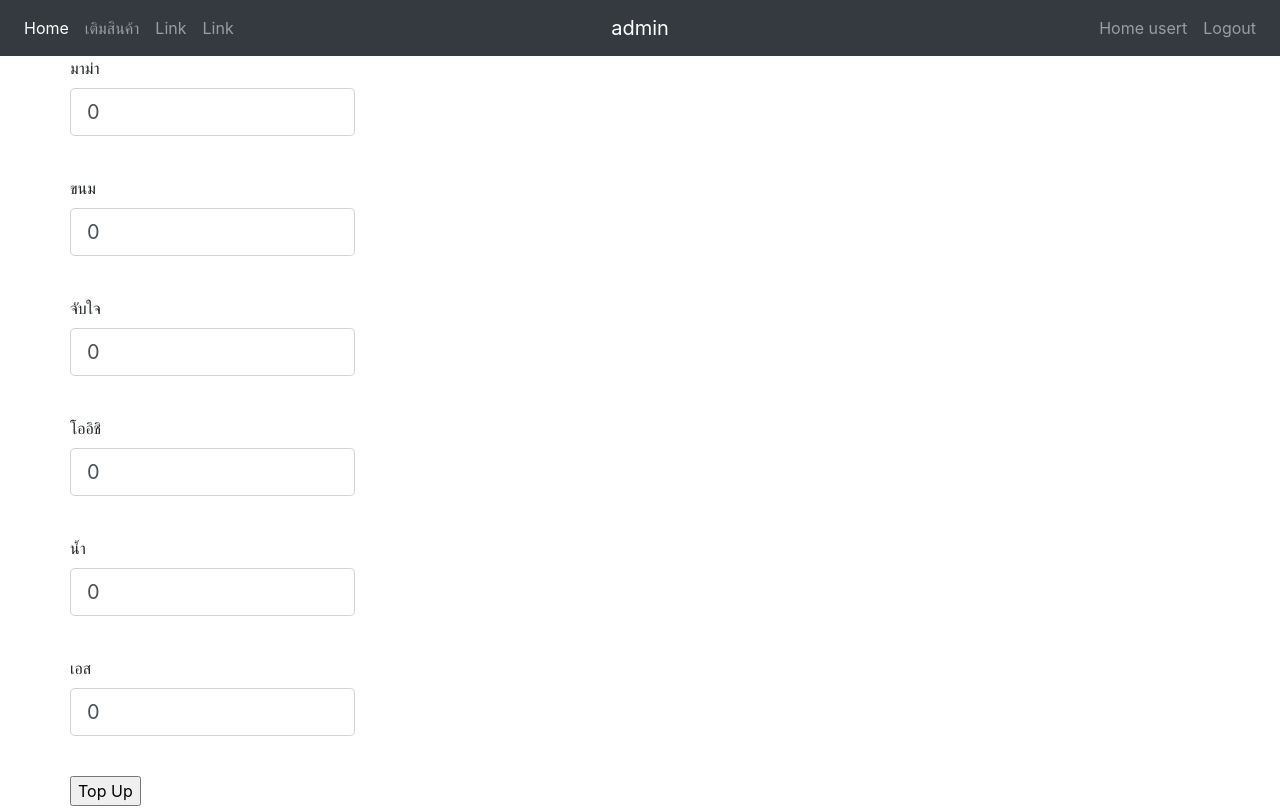
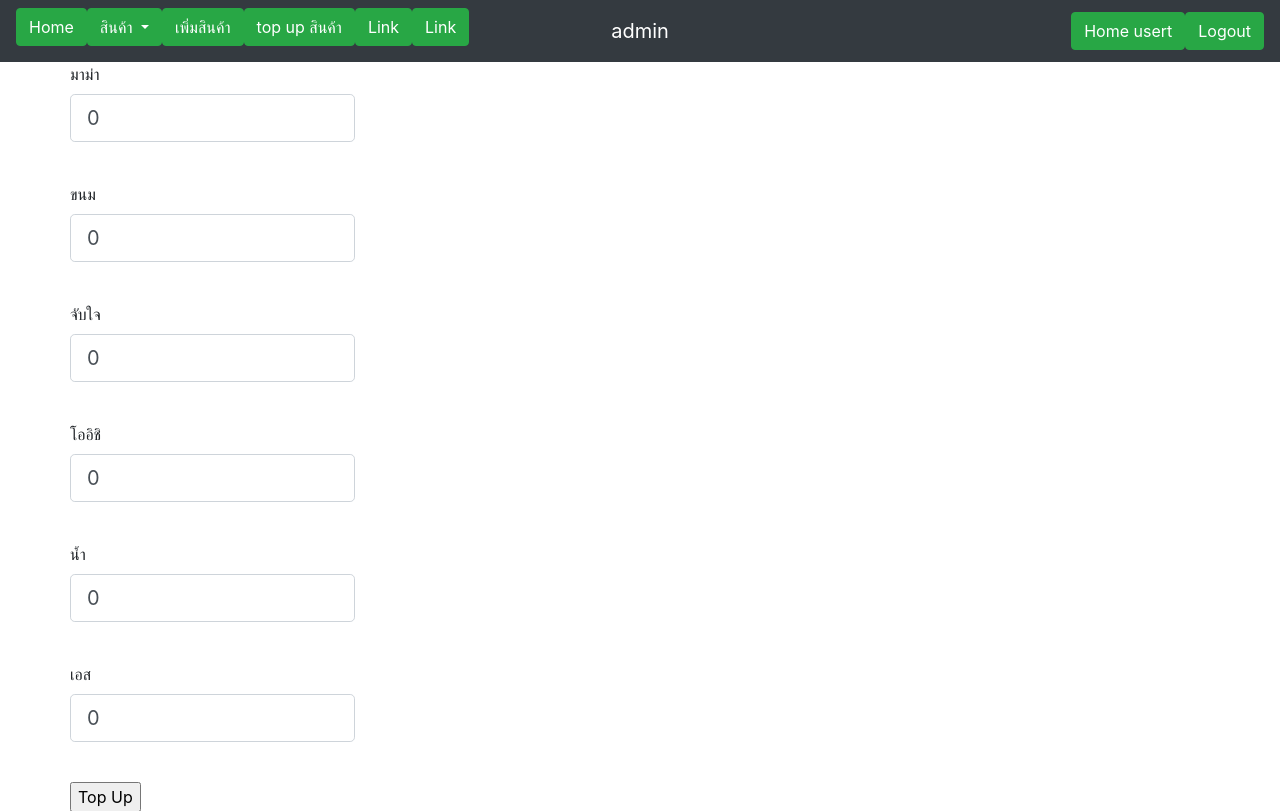
Before and after one commit to iryudragon01/shop, a Django app: page /stock/topup/ in a window 1280 px wide. Shown: the top 811 px of the page. Run offline with Django 3.2, Linux system fonts and the light colour scheme; a user stored in the database is signed in; data comes from the database, SQL or seed files in the repository; both versions use the stored data as it was after the commit; some libraries are stand-ins or nearby versions.

Commit message:
new branch

```diff
--- a/stock/templates/stock/Item/list.html
+++ b/stock/templates/stock/Item/list.html
@@ -4,7 +4,7 @@
     <tr>
         <th>name</th><th>price</th><th>type</th><th></th>
     </tr>
-{% for item in objects %}
+{% for item in items %}
     <tr><th>{{item.name}}</th>
         <th>{{item.price}}</th>
         <th>
--- a/stock/templates/stock/layout.html
+++ b/stock/templates/stock/layout.html
@@ -25,17 +25,21 @@
     <div class="navbar-collapse collapse w-100 order-1 order-md-0 dual-collapse2">
         <ul class="navbar-nav mr-auto">
             <li class="nav-item active">
-                <a class="nav-link" href="{% url 'stock:index' %}">Home</a>
+                <a class="btn btn-success" href="{% url 'stock:index' %}">Home</a>
             </li>
             {% if user.is_authenticated %}
+            {% include 'stock/menu/leftmenu.html' %}
             <li class="nav-item">
-                <a class="nav-link" href="{% url 'stock:topup'%}">เติมสินค้า</a>
+                <a class="btn btn-success" href="{% url 'stock:itemcreate'%}">เพิ่มสินค้า</a>
             </li>
             <li class="nav-item">
-                <a class="nav-link" href="#">Link</a>
+                <a class="btn btn-success" href="{% url 'stock:topup'%}">top up สินค้า</a>
             </li>
             <li class="nav-item">
-                <a class="nav-link" href="#">Link</a>
+                <a class="btn btn-success" href="#">Link</a>
+            </li>
+            <li class="nav-item">
+                <a class="btn btn-success" href="#">Link</a>
             </li>
             {% endif %}
         </ul>
@@ -51,17 +55,17 @@
 
                 {% if user.is_authenticated %}
             <li class="nav-item">
-                <a class="nav-link" href="{% url 'user:index' %}">Home usert</a>
+                <a class="btn btn-success" href="{% url 'user:index' %}">Home usert</a>
             </li>
             <li class="nav-item">
-                <a class="nav-link" href="{% url 'user:logout' %}">Logout</a>
+                <a class="btn btn-success" href="{% url 'user:logout' %}">Logout</a>
             </li>
                 {% else %}
             <li>
-                <a class="nav-link" href="{% url 'user:index' %}">Login</a>
+                <a class="btn btn-success" href="{% url 'user:index' %}">Login</a>
             </li>
             <li class="nav-item">
-                <a class="nav-link" href="{% url 'user:register' %}">Register</a>
+                <a class="btn btn-success" href="{% url 'user:register' %}">Register</a>
             </li>
                 {% endif %}
 
--- /dev/null
+++ b/stock/templates/stock/menu/leftmenu.html
@@ -0,0 +1,9 @@
+
+        <li class="nav-item">
+            <label  class="btn btn-success dropdown-toggle"  data-toggle="dropdown" > สินค้า </label>
+            <ul class="dropdown-menu">
+                <li><a  href="{% url 'stock:itemlist' %} ">สินค้าทั้งหมด</a></li>
+                <li><a  href="{% url 'stock:itemcreate' %} ">สร้างสินค้า</a></li>
+                <li><a href="{% url 'stock:topup' %}">เติมสินค้า</a></li>
+            </ul>
+        </li>
--- a/stock/urls.py
+++ b/stock/urls.py
@@ -1,9 +1,15 @@
 from django.urls import  path
 from . import views
+from stock.iryu.Item import views as item_views
 app_name='stock'
 urlpatterns=[
     path('',views.IndexView,name='index'),
     path('topup/',views.Add_top_up,name='topup'),
-    path('itemcreate/',views.ItemCreateView,name='itemcreate'),
+
+
+    # Item
+    path('item/create/',item_views.CreateView,name='itemcreate'),
+    path('item/list/',item_views.ListView,name='itemlist'),
+    path('item/edit/<int:pk>/',item_views.EditView,name='itemedit')
 
 ]
--- a/stock/views.py
+++ b/stock/views.py
@@ -24,23 +24,6 @@ def IndexView(request):
                 return render(request, 'stock/index.html', content)
 
 #########Item management
-def ItemCreateView(request):
-    content = {}
-    if request.method == 'POST':
-        makenewitem = Manage.creteitem(Manage, request)
-        content['createnewitem'] = makenewitem
-
-    return render(request, 'stock/Item/create.html', content)
-
-
-
-def ItemEditView(request, pk=None):
-    if pk is not None:
-        content = Manage.loaditem(Manage, pk)
-        if request.method == 'POST':
-            Manage.saveedititem(Manage, pk, request)
-            return redirect('stock:index')
-        return render(request, 'stock/Item/Edit.html', content)
 
 
 ########end Item page
```
Also changed, not shown: stock/iryu/Item/Data2View.py (added, +24 -0 lines), stock/iryu/Item/views.py (added, +29 -0 lines), stock/templates/stock/Item/Edit.html (deleted, +0 -35 lines), stock/templates/stock/Item/edit.html (added, +42 -0 lines), db.sqlite3, user/migrations/0001_initial.py (added), user/migrations/0002_user_start_date_version_log.py (added), user/migrations/0003_user_start_date_user_superior.py (added), user/migrations/0004_user_start_date_temp_row.py (added), user/migrations/0005_auto_20191026_1319.py (added), user/migrations/0006_auto_20191026_1418.py (added), user/migrations/__init__.py (added).
